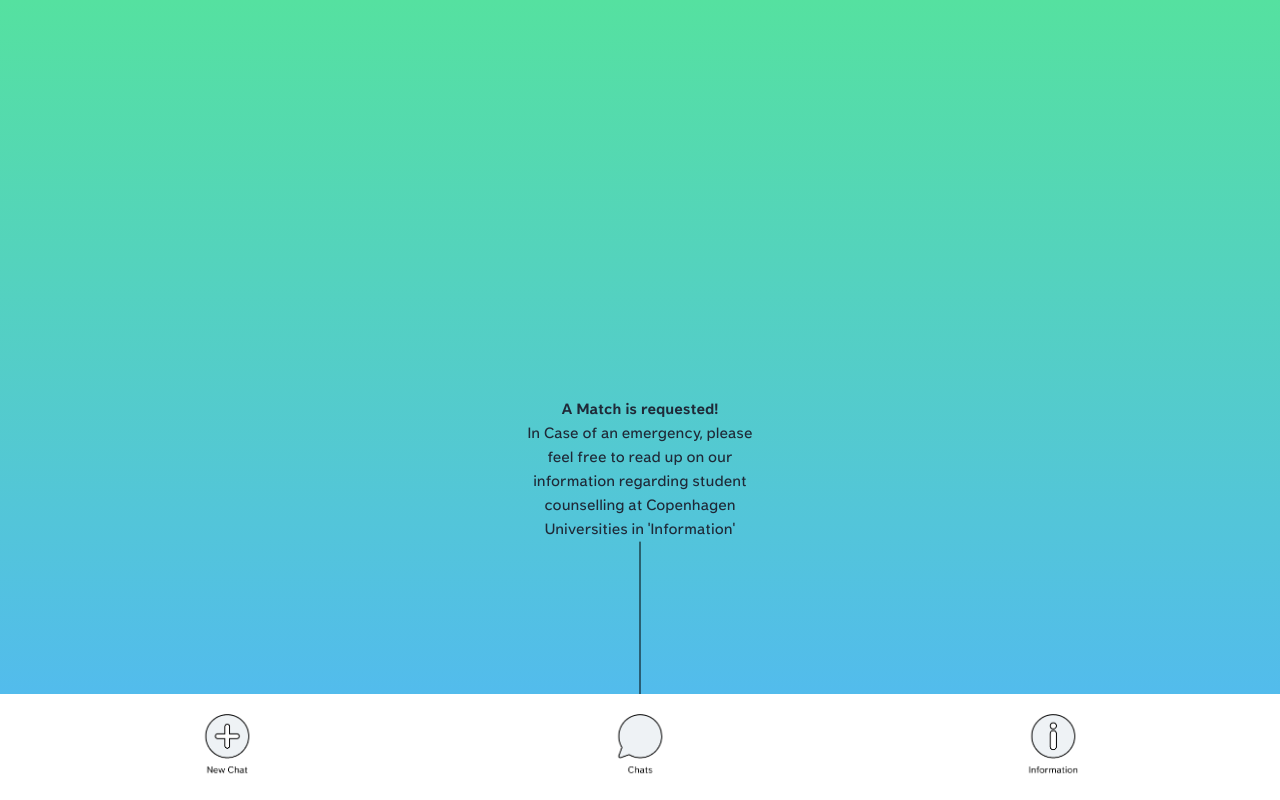
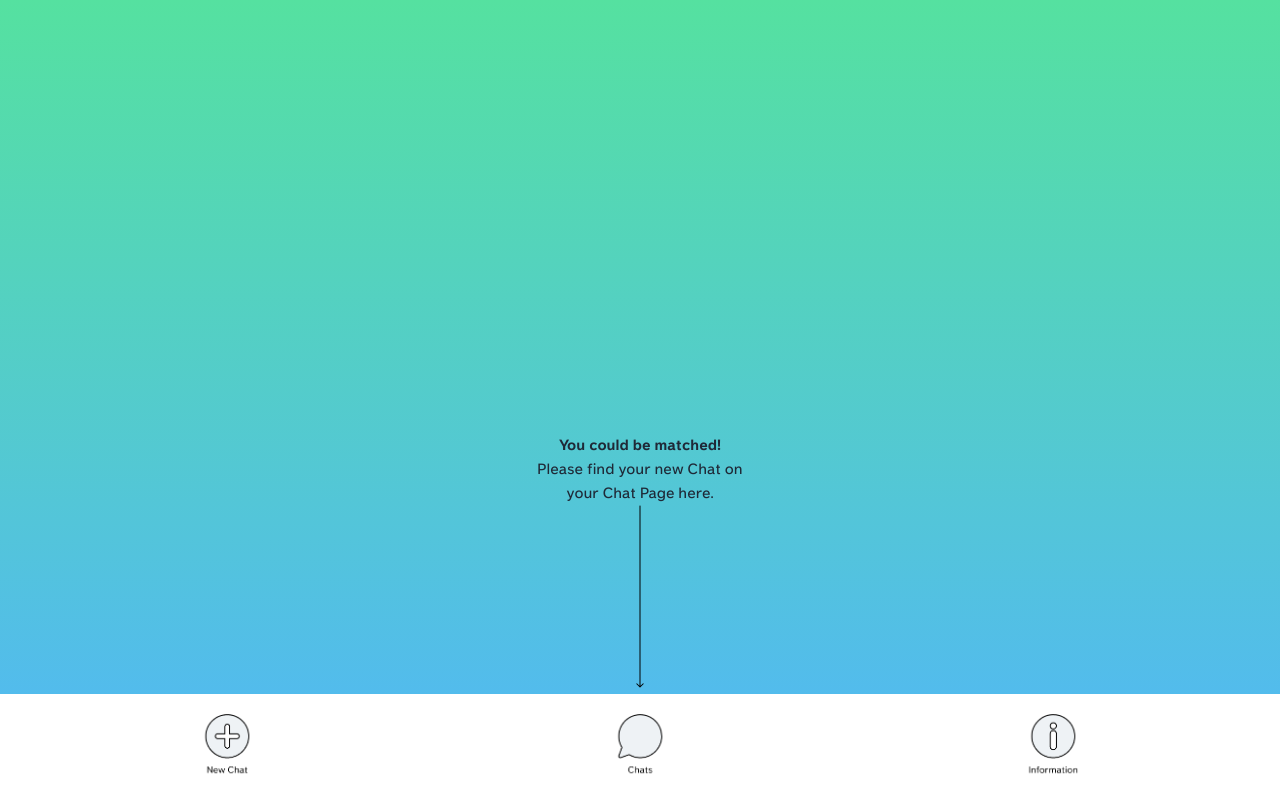
Before and after one commit to MichelMeyer19/whisperweb, a React (Vite) app: page /newchatrequested/true in a window 1280 px wide. Built offline with nearby package versions, Linux system fonts and the light colour scheme; what parse would draw is missing.

Commit message:
return different values if chat request is success

```diff
--- a/src/components/pages/NewChatRequested.jsx
+++ b/src/components/pages/NewChatRequested.jsx
@@ -1,9 +1,38 @@
 import React from "react";
+import { useLocation } from 'react-router-dom';
 
 // this page appears whenever a new chat was requested
 
 export const NewChatRequested = () => {
-//        <div className="h-screen flex items-center justify-center">
+
+  const location = useLocation();
+  const currentUrl = location.pathname;
+  console.log(currentUrl);
+
+  const lastFourChars = currentUrl.slice(-4);
+
+  if (lastFourChars == 'true') {
+    return (
+      <div className="h-screen flex items-center justify-center">
+        <div className="mt-80">
+          <div className="flex justify-center">
+            <div className="w-60">
+              <p className="font-bold text-center">You could be matched!</p>
+              <p className="font-light text-center">Please find your new Chat on your Chat Page here.</p>
+            </div>
+          </div>
+
+          <div className="flex justify-center">
+            <img
+              src={"/icons/arrow_down.png"}
+              alt={"Arrow_Down"}
+            />
+          </div>
+        </div>
+      </div>
+    );
+  }
+
   return (
     <div className="h-screen flex items-center justify-center">
       <div className="mt-80">
```
